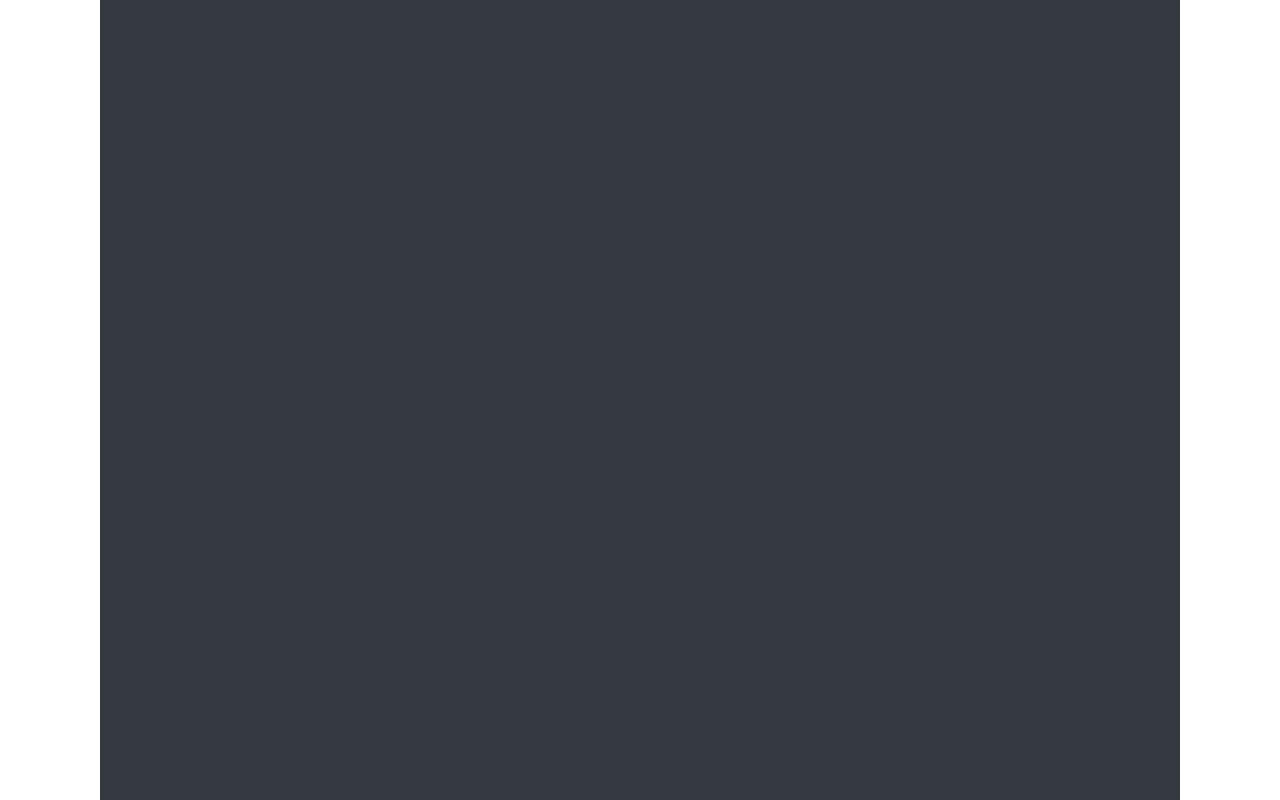
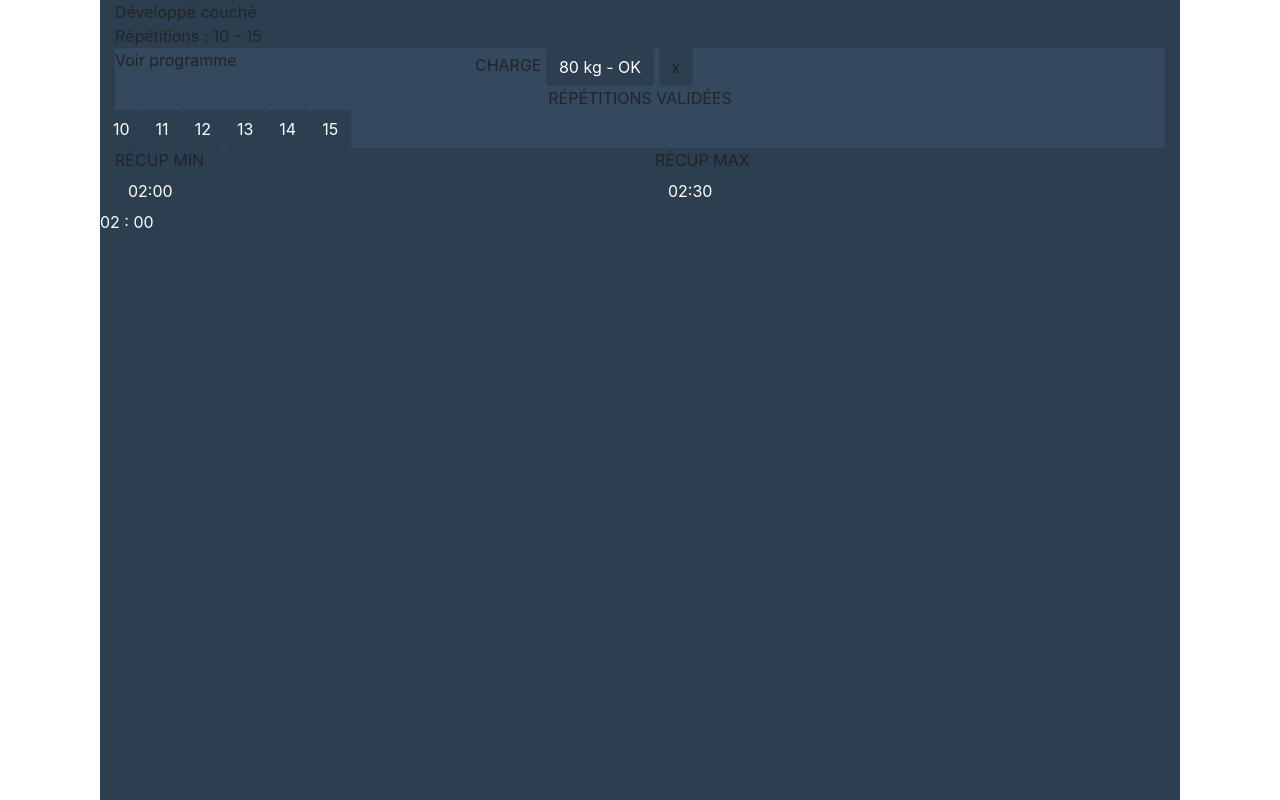
Before and after one commit to nicobouveyron/nicobouveyron.github.io, a website: page Maquette/GoTrain/50.html in a window 1280 px wide. Shown: the top 800 px of the page. Drawn offline with nearby package versions, Linux system fonts and the light colour scheme.

Commit message:
INIT HTML + LITTLE CSS

```diff
--- a/Maquette/GoTrain/50.html
+++ b/Maquette/GoTrain/50.html
@@ -17,6 +17,64 @@
 
     <div class="container-fluid full-height bg-dark">
 
+        <div class="progress-bar"></div>
+
+        <div class="exercise">
+            <div class="font-main title bold">
+                Développé couché
+            </div>
+            <div class="font-second subtitle">
+                Répétitions : 10 - 15
+            </div>
+        </div>
+
+        <div class="container-player">
+            <div class="nav-arrow left"></div>
+            <div class="circle btn-play"></div>
+            <div class="nav-arrow right"></div>
+        </div>
+
+        <div class="panel bg-second">
+            <div class="top row">
+                <div class="font-link col-4">Voir programme</div>
+                <div class="col-8">
+                    <span class="text-uppercase">charge</span>
+                    <button class="btn bg-dark text-white text-center">80 kg - OK</button>
+                    <button class="btn bg-dark fail-icon">x</button>
+                </div>
+            </div>
+            <div class="text-center text-uppercase">Répétitions validées</div>
+            <div class="row">
+                <button class="btn bg-dark text-white text-center">10</button>
+                <button class="btn bg-dark text-white text-center">11</button>
+                <button class="btn bg-dark text-white text-center">12</button>
+                <button class="btn bg-dark text-white text-center">13</button>
+                <button class="btn bg-dark text-white text-center">14</button>
+                <button class="btn bg-dark text-white text-center">15</button>
+            </div>
+        </div>
+
+        <div class="chrono">
+            <div class="row">
+                <div class="rest-min col-6">
+                    <div class="text-uppercase">récup min</div>
+                    <button class="btn bg-dark text-white text-center">02:00</button>
+                </div>
+                <div class="rest-min col-6">
+                    <div class="text-uppercase">récup max</div>
+                    <button class="btn bg-dark text-white text-center">02:30</button>
+                </div>
+            </div>
+            <div class="row">
+                <div class="real-chrono text-white text-center bold">02 : 00</div>
+            </div>
+        </div>
+
+        <div class="btn-menu"></div>
+
+
+
+
     </div>
 
 
--- a/Maquette/GoTrain/Extensions/css/custom.css
+++ b/Maquette/GoTrain/Extensions/css/custom.css
@@ -4,7 +4,11 @@
 }
 
 .bg-dark {
-    background-color: #2c3e50;
+    background-color: #2c3e50 !important;
+}
+
+.bg-second {
+    background-color: #34495e;
 }
 
 .full-height {
```
